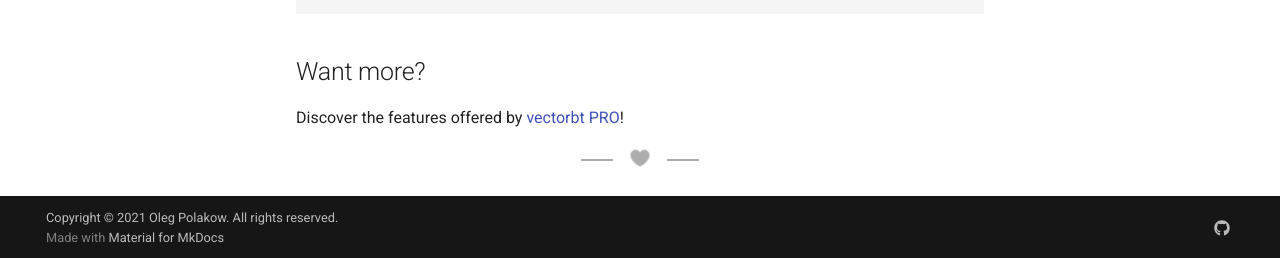
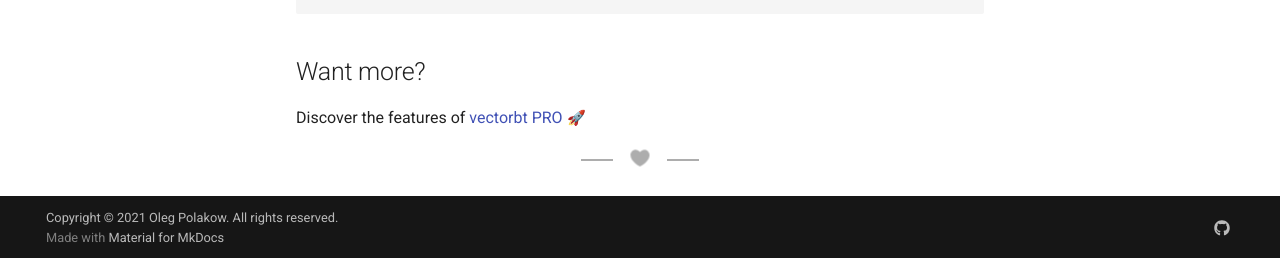
Before and after one commit to polakowo/vectorbt, an MkDocs documentation site: the page built from docs/docs/getting-started/features.md, in a window 1280 px wide and 900 px high, scrolled down 15721 px. Shown: the part 639-897 px from the top of the window. Built offline with MkDocs 1.6.1 and Material for MkDocs 9.7.7, drawn with Linux system fonts in a browser that asks for light colours; emoji names are drawn with the system emoji font; comment, search, counter and statistics services are not loaded.

Commit message:
Update docs

```diff
--- a/docs/docs/getting-started/features.md
+++ b/docs/docs/getting-started/features.md
@@ -544,4 +544,4 @@ dtype: float64
 
 ## Want more?
 
-Discover the features offered by [vectorbt PRO](https://vectorbt.pro/)!
+Discover the features of [vectorbt PRO](https://vectorbt.pro/) :rocket:
```
